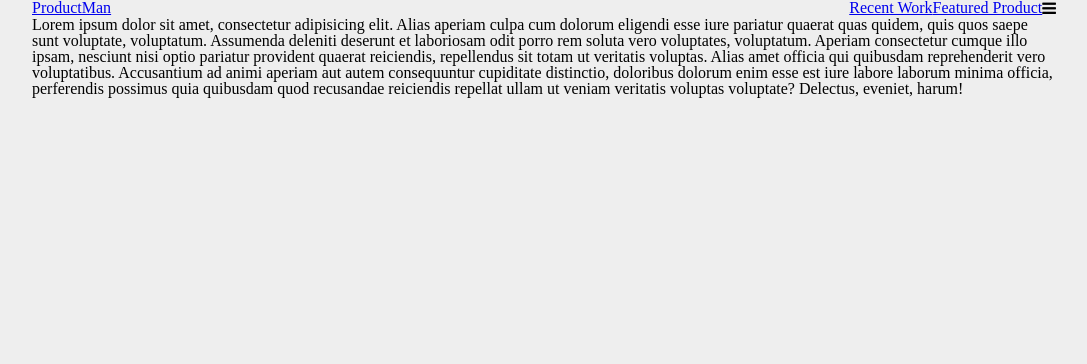
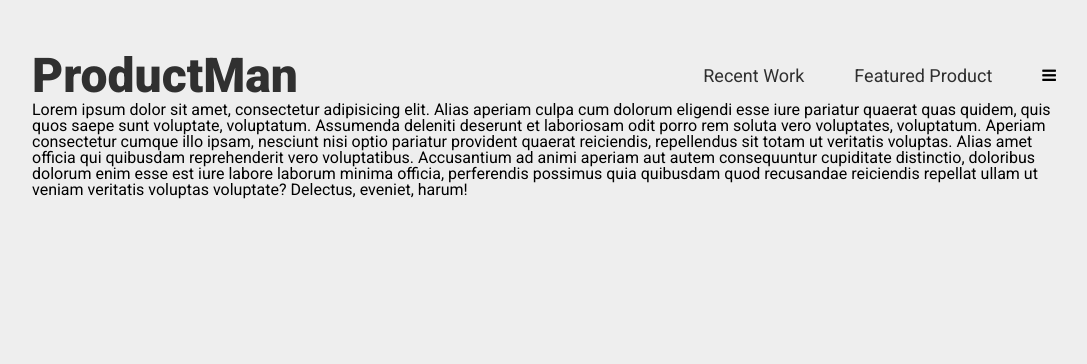
Before and after one commit to beetroot-front-end/ProductMan, a plain HTML site: page index.html in a window 1280 px wide. Shown: the whole page, without its empty margins (96-1183 px from the left). Drawn offline with Linux system fonts and the light colour scheme.

Commit message:
added styles to navbar

```diff
--- a/css/main.css
+++ b/css/main.css
@@ -47,6 +47,7 @@ table {
 /* styles */
 body {
     background-color: #eee;
+    font-family: "Roboto", sans-serif;
 }
 .main-header_logo {
     float: left;
@@ -57,6 +58,7 @@ body {
 .main-header_nav > li {
     list-style: none;
     float: left;
+    margin-left: 50px;
 }
 .dropdown {
     position: relative;
@@ -79,3 +81,20 @@ body {
     width: 80%;
     margin: 0 auto;
 }
+.main-header {
+    line-height: 51px;
+    margin-top: 50px;
+
+}
+.main-header .main-header_nav a {
+    font-size: 18px;
+    color: rgb(48, 48, 48);
+}
+.main-header a {
+    text-decoration: none;
+}
+.main-header_logo {
+    font-size: 48px;
+    color: rgb(48, 48, 48);
+    font-weight: 900;
+}
--- a/index.html
+++ b/index.html
@@ -4,6 +4,7 @@
     <meta charset="UTF-8">
     <title>Document</title>
     <link href="https://maxcdn.bootstrapcdn.com/font-awesome/4.7.0/css/font-awesome.min.css" rel="stylesheet" integrity="sha384-wvfXpqpZZVQGK6TAh5PVlGOfQNHSoD2xbE+QkPxCAFlNEevoEH3Sl0sibVcOQVnN" crossorigin="anonymous">
+    <link href="https://fonts.googleapis.com/css?family=Roboto:300,400,700,900" rel="stylesheet">
     <link rel="stylesheet" href="css/main.css"/>
 </head>
 <body>
```
Also changed, not shown: 1 other file.
